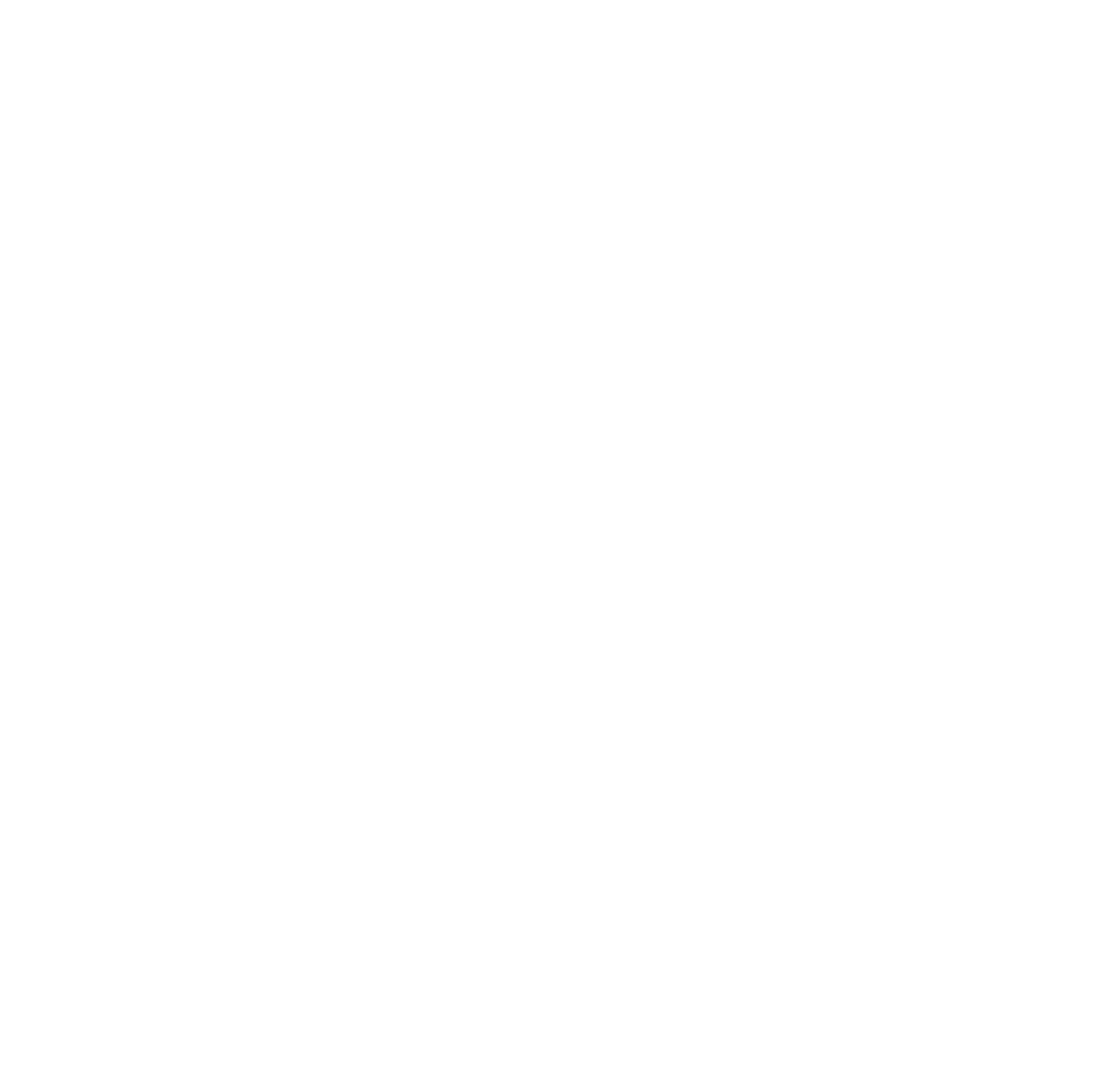
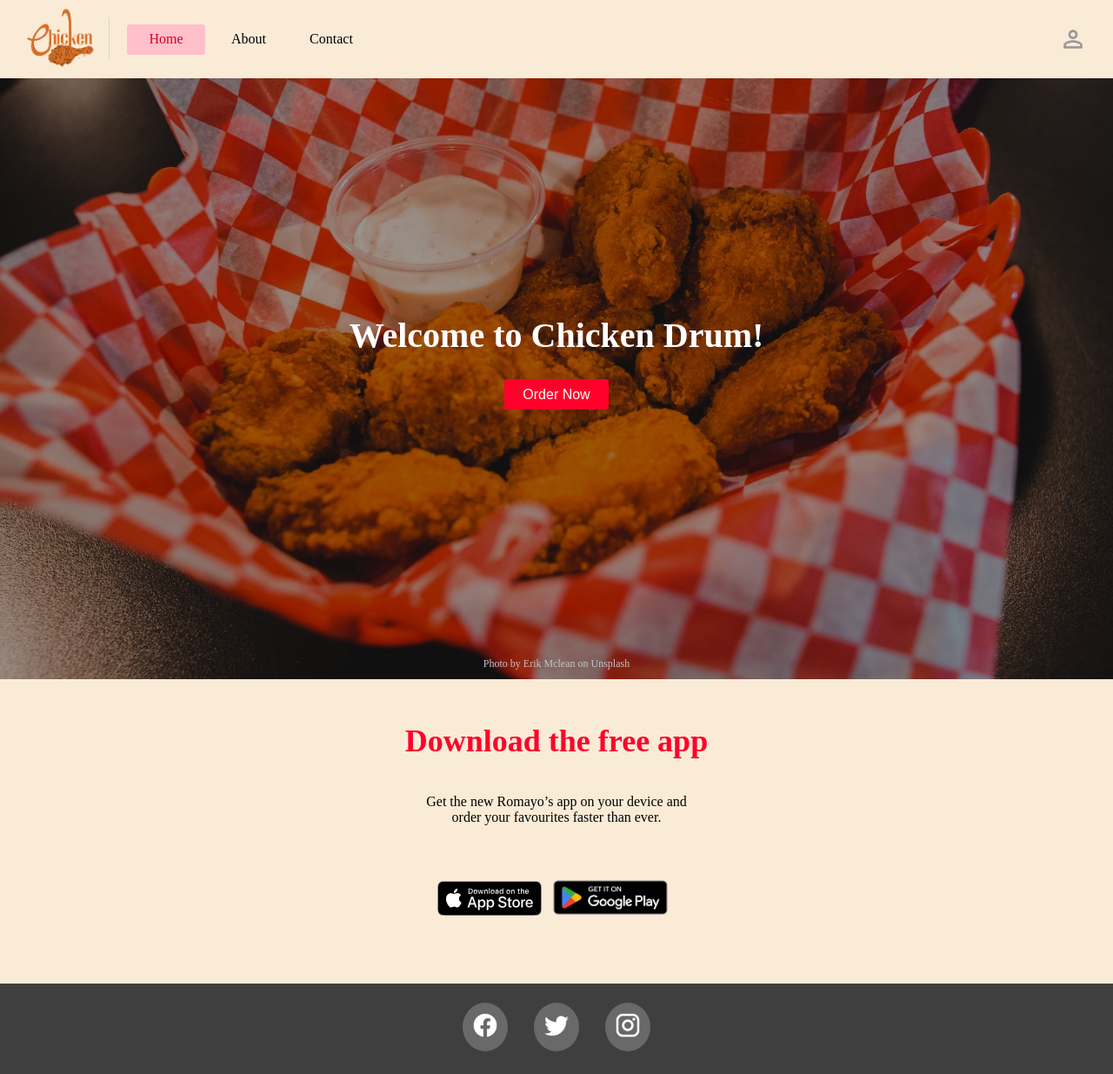
Before and after one commit to nicol29/restaurant-page, a website built with webpack: page dist/index.html in a window 1280 px wide. Shown: the whole page at 87% size. Before the commit the page ends 800 px from the top, so only its background shows below. Built offline with nearby package versions, Linux system fonts and the light colour scheme.

Commit message:
Finish html markup

```diff
--- /dev/null
+++ b/src/style.css
@@ -0,0 +1,179 @@
+body {
+  margin: 0;
+  padding: 0;
+}
+
+#content {
+  background-color: rgb(63, 63, 63);
+}
+
+header {
+  position: fixed;
+  height: 90px;
+  width: 100%;
+  background-color: antiquewhite;
+  display: flex;
+  align-items: center;
+  z-index: 3;
+}
+
+.nav-bar {
+  display: flex;
+}
+
+.nav-content {
+  height: 35px;
+  width: 90px;
+  border-radius: 3px;
+  display: flex;
+  align-items: center;
+  justify-content: center;
+  margin-left: 5px;
+}
+
+.nav-content:first-of-type {
+  background-color: pink;
+  color: rgb(215, 0, 36);
+}
+
+header img:first-of-type {
+  margin-left: 30px;
+  width: 5rem;
+}
+
+header img:last-of-type {
+  width: 2rem;
+  margin-left: auto;
+  margin-right: 30px;
+}
+
+.vertical-bar {
+  height: 50px;
+  border-left: 1px solid rgb(212, 212, 212);
+  margin-left: 15px;
+  margin-right: 15px;
+}
+
+.bg-image img {
+  width: 100%;
+}
+
+.bg-image {
+  position: relative;
+  box-sizing: border-box;
+}
+
+.img-credit {
+  width: 100%;
+  display: flex;
+  justify-content: center;
+  position: absolute;
+  bottom: 10px;
+  font-size: .75rem;
+  color: rgb(197, 197, 197);
+}
+
+.img-credit a {
+  text-decoration: none;
+  color: rgb(197, 197, 197);
+}
+
+.img-filter {
+  width: 100%;
+  height: 100%;
+  position: absolute;
+  bottom: 4px;
+  background-color: rgba(0, 0, 0, 0.401);
+  z-index: 1;
+}
+
+.download-container {
+  background-color: antiquewhite;
+  height: 350px;
+  position: relative;
+  bottom: 4px;
+  display: flex;
+  justify-content: center;
+}
+
+.d-title {
+  font-size: 2.25rem;
+  margin-top: 50px;
+  color: rgb(255, 0, 43);
+}
+
+.download-content {
+  display: flex;
+  flex-direction: column;
+  align-items: center;
+}
+
+.download-content p {
+  width: 60%;
+  text-align: center;
+}
+
+.download-options {
+  margin-top: 30px;
+}
+
+.google-play {
+  height: 58px;
+  position: relative;
+  top: 8px
+}
+
+footer {
+  height: 100px;
+  position: relative;
+  bottom: 4px;
+  background-color: rgb(63, 63, 63);
+  display: flex;
+  justify-content: center;
+  align-items: center;
+}
+
+.socials {
+  display: flex;
+  gap: 30px;
+}
+
+.socials img {
+  width: 2rem;
+}
+
+.socials div {
+  background-color: rgb(105, 105, 105);
+  padding: 10px;
+  border-radius: 100%;
+}
+
+.socials div:hover {
+  cursor: pointer;
+}
+
+.welcome {
+  width: 100%;
+  display: flex;
+  flex-direction: column;
+  align-items: center;
+  position: absolute;
+  bottom: 40%;
+}
+
+.welcome h1 {
+  font-size: 2.5rem;
+  color: white;
+  z-index: 2;
+}
+
+.welcome button {
+  width: 120px;
+  height: 35px;
+  color: white;
+  font-size: 16px;
+  background-color: rgb(255, 0, 43);
+  border: 0;
+  border-radius: 3px;
+  z-index: 2;
+}
```
Also changed, not shown: dist/index.html, src/Download_on_the_App_Store_Badge_US-UK_RGB_blk_092917.svg (added), src/account-outline.png (added), src/chicken-bg-image.jpg (added), src/chicken-logo.png (added), src/facebook.png (added), src/google-play-badge.png (added), src/instagram.png (added), src/twitter.png (added).
